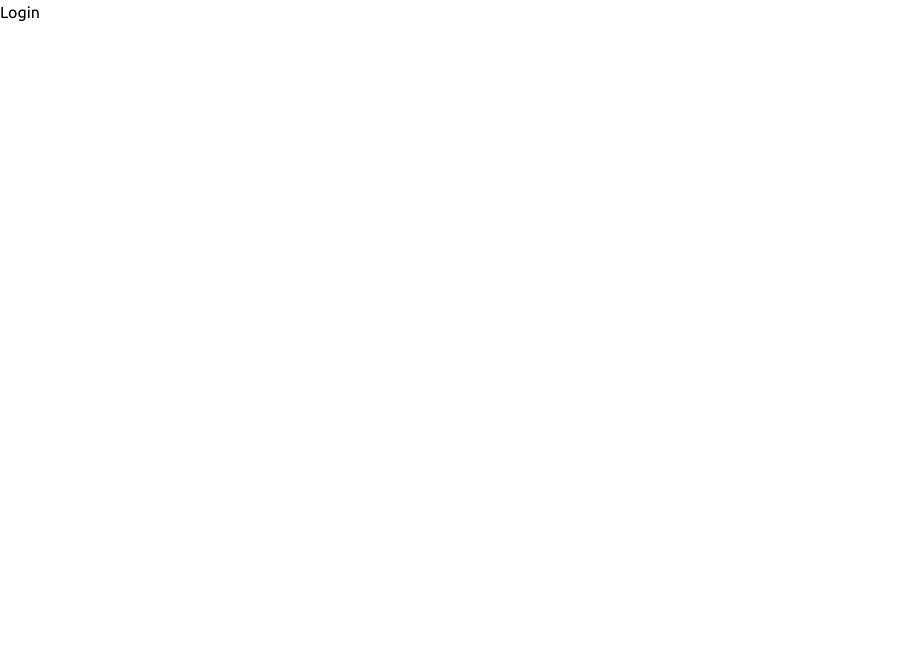
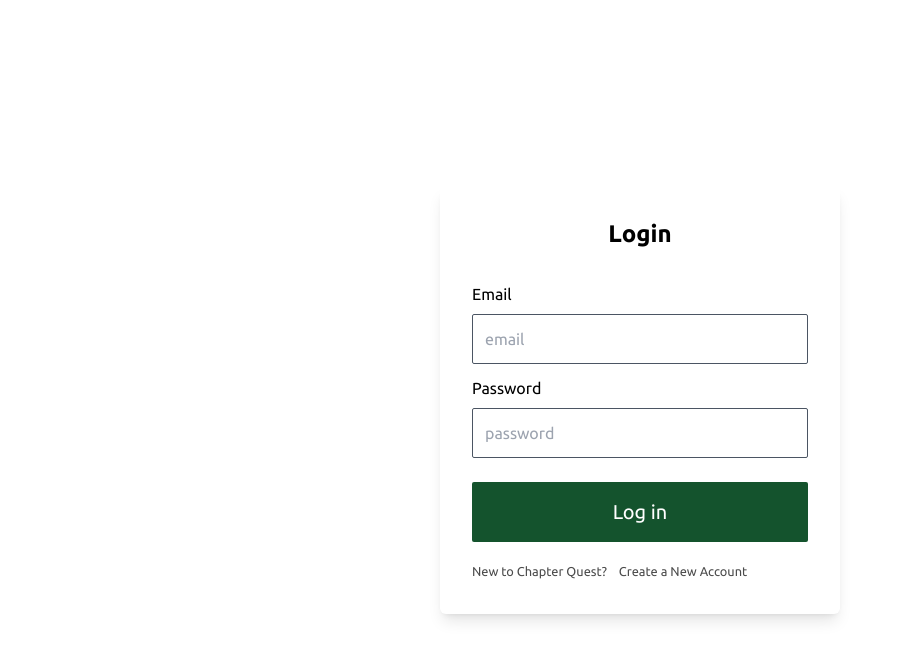
Before and after one commit to sifact/book-catalog-A5, a React (Vite) app: page /login in a window 1280 px wide. Shown: the top 660 px of the page, without its empty margins (0-899 px from the left). Built offline with nearby package versions, Linux system fonts and the light colour scheme.

Commit message:
auth ui done

```diff
--- a/src/App.css
+++ b/src/App.css
@@ -12,3 +12,23 @@
   width: 20px !important;
   height: 20px !important;
 }
+
+.alert-custom-danger {
+  color: #721c24;
+  background: #f8d7da;
+}
+.alert-custom {
+  height: 1.25rem;
+  display: grid;
+  align-items: center;
+  text-align: center;
+  font-size: 0.7rem;
+  border-radius: 0.25rem;
+  letter-spacing: var(--spacing);
+  text-transform: capitalize;
+  /* margin-bottom: 1rem; */
+}
+.alert-custom-success {
+  color: #155724;
+  background: #d4edda;
+}
--- /dev/null
+++ b/src/components/Alert.tsx
@@ -0,0 +1,9 @@
+import React from "react";
+
+import { AlertProps } from "../pages/Login";
+
+const Alert: React.FC<AlertProps> = ({ msg, type }) => {
+  return <p className={`m-0 alert-custom alert-custom-${type}`}>{msg}</p>;
+};
+
+export default Alert;
--- a/src/pages/Login.tsx
+++ b/src/pages/Login.tsx
@@ -1,7 +1,68 @@
-import React from "react";
+import { Link, useLocation, useNavigate } from "react-router-dom";
 
+import { useState } from "react";
+import Alert from "../components/Alert";
+
+// import { AuthContext } from "../../Contexts/AuthProvider/AuthProvider";
+
+export interface AlertProps {
+  show?: boolean;
+  msg?: string;
+  type?: string;
+}
 const Login = () => {
-  return <div>Login</div>;
+  const [alert, setAlert] = useState<AlertProps>({
+    show: false,
+    msg: "",
+    type: "",
+  });
+  // const { signIn, googleProviderLogin, login } = useContext(AuthContext);
+
+  const navigate = useNavigate();
+  const location = useLocation();
+
+  const from = location.state?.from?.pathname || "/";
+
+  return (
+    <div className="min-h-[100vh] flex flex-col justify-center items-center">
+      <form className="w-[400px] p-8 rounded-md shadow-lg">
+        <h1 className="text-2xl font-semibold mb-8 text-center">Login</h1>
+        {alert.show && <Alert {...alert} />}
+        <div className="mb-3 ">
+          <label htmlFor="">Email</label>
+          <input
+            className="w-full p-3 border-[1.9px] border-gray-600 rounded-sm outline-green-900 mt-2"
+            name="email"
+            type="email"
+            placeholder="email"
+          />
+        </div>
+        <div className="mb-6">
+          <label htmlFor="">Password</label>
+          <input
+            className="mt-2 w-full p-3 border-[1.9px] border-gray-600 rounded-sm
+          outline-green-900"
+            name="password"
+            type="password"
+            placeholder="password"
+          />
+        </div>
+
+        <button
+          className="text-xl mb-4  w-full py-4 bg-green-900 rounded-sm text-white"
+          id="btn-submit"
+        >
+          Log in
+        </button>
+        <small className="opacity-70">
+          New to Chapter Quest?
+          <Link className="hover:underline ml-3" to="/signup">
+            Create a New Account
+          </Link>
+        </small>
+      </form>
+    </div>
+  );
 };
 
 export default Login;
--- a/src/pages/Signup.tsx
+++ b/src/pages/Signup.tsx
@@ -1,7 +1,60 @@
-import React from "react";
+import { Link } from "react-router-dom";
 
+import { useState } from "react";
+import Alert from "../components/Alert";
+
+export interface AlertProps {
+  show?: boolean;
+  msg?: string;
+  type?: string;
+}
 const Signup = () => {
-  return <div>Signup</div>;
+  const [alert, setAlert] = useState<AlertProps>({
+    show: false,
+    msg: "",
+    type: "",
+  });
+
+  return (
+    <div className="min-h-[100vh] flex flex-col justify-center items-center">
+      <form className="w-[400px] p-8 rounded-md shadow-lg">
+        <h1 className="text-2xl font-semibold mb-8 text-center">Signup</h1>
+        {alert.show && <Alert {...alert} />}
+        <div className="mb-3 ">
+          <label htmlFor="">Email</label>
+          <input
+            className="w-full p-3 border-[1.9px] border-gray-600 rounded-sm outline-green-900 mt-2"
+            name="email"
+            type="email"
+            placeholder="email"
+          />
+        </div>
+        <div className="mb-6">
+          <label htmlFor="">Password</label>
+          <input
+            className="mt-2 w-full p-3 border-[1.9px] border-gray-600 rounded-sm
+          outline-green-900"
+            name="password"
+            type="password"
+            placeholder="password"
+          />
+        </div>
+
+        <button
+          className="text-xl mb-4  w-full py-4 bg-green-900 rounded-sm text-white"
+          id="btn-submit"
+        >
+          Sign up
+        </button>
+        <small className="opacity-70">
+          Already have an account?
+          <Link className="hover:underline ml-3" to="/login">
+            Log in now
+          </Link>
+        </small>
+      </form>
+    </div>
+  );
 };
 
 export default Signup;
--- a/src/router/routes.tsx
+++ b/src/router/routes.tsx
@@ -1,12 +1,13 @@
 import { createBrowserRouter } from "react-router-dom";
 import App from "../App";
 import Home from "../pages/Home";
-import Login from "../pages/Login";
+
 import Signup from "../pages/Signup";
 import Notfound from "../pages/Notfound";
 import Books from "../pages/Books";
 import AddBook from "../pages/AddBook";
 import BookDetails from "../pages/BookDetails";
+import Login from "../pages/Login";
 
 const routes = createBrowserRouter([
   {
```
